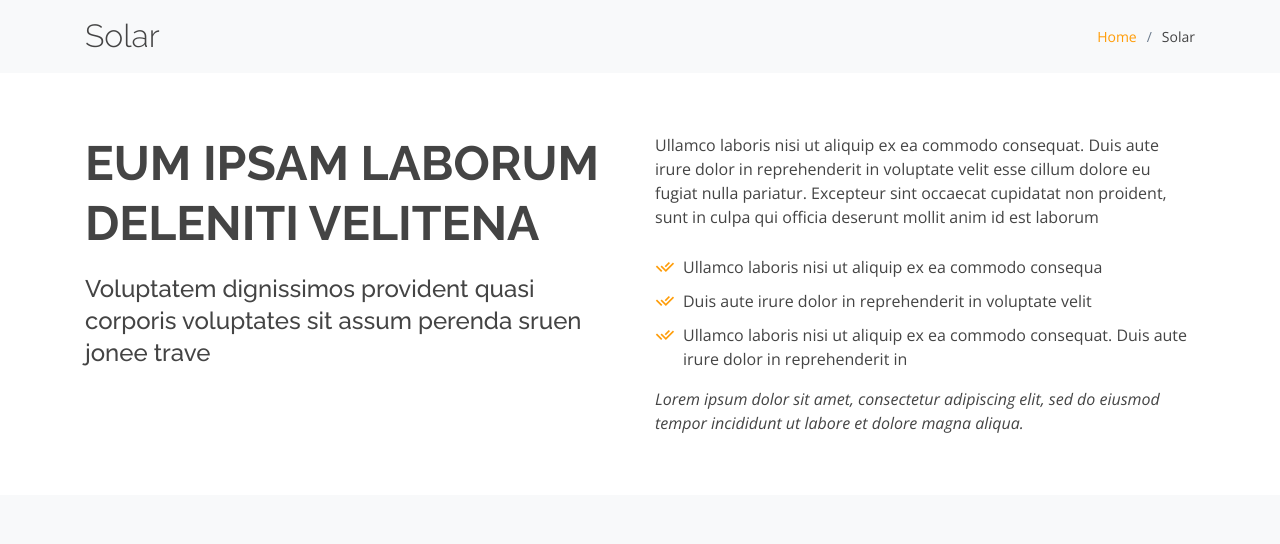
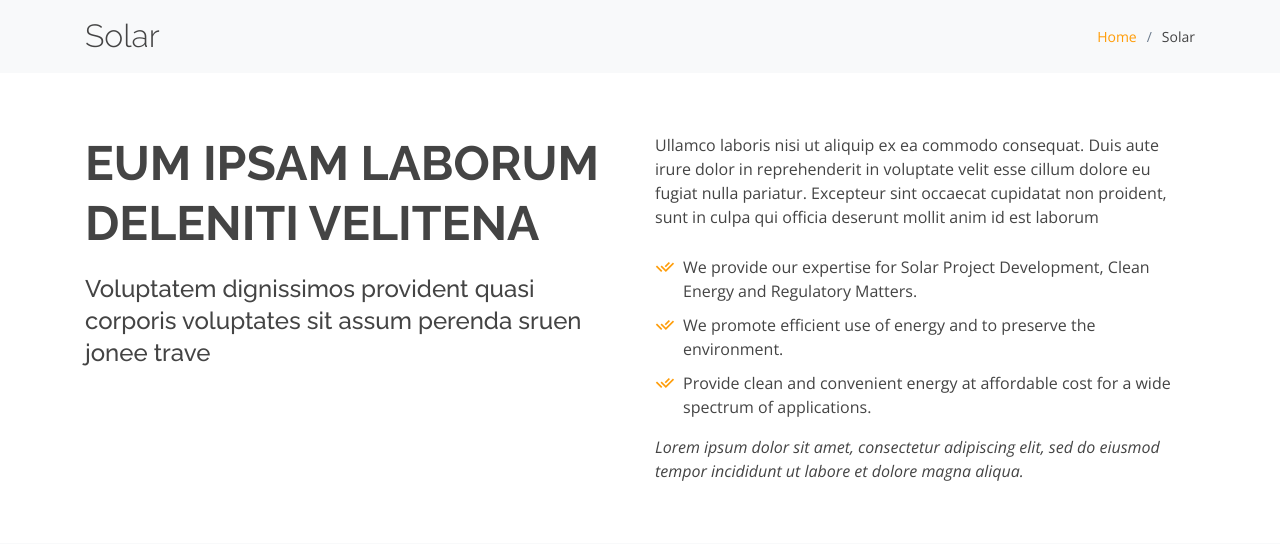
Before and after one commit to Unisight-Technologies/leighfisher-website, a Django app: page /solar/ in a window 1280 px wide. Shown: the part 887-1431 px from the top of the page. Run offline with Django 3.2, Linux system fonts and the light colour scheme; some libraries are stand-ins or nearby versions; some web fonts are replaced.

Commit message:
--- Auto-Git Commit ---

```diff
--- a/leighfisher_app/templates/Solar.html
+++ b/leighfisher_app/templates/Solar.html
@@ -89,9 +89,9 @@
               culpa qui officia deserunt mollit anim id est laborum
             </p>
             <ul>
-              <li><i class="ri-check-double-line"></i> Ullamco laboris nisi ut aliquip ex ea commodo consequa</li>
-              <li><i class="ri-check-double-line"></i> Duis aute irure dolor in reprehenderit in voluptate velit</li>
-              <li><i class="ri-check-double-line"></i> Ullamco laboris nisi ut aliquip ex ea commodo consequat. Duis aute irure dolor in reprehenderit in</li>
+              <li><i class="ri-check-double-line"></i>We provide our expertise for Solar Project Development, Clean Energy and Regulatory Matters.</li>
+              <li><i class="ri-check-double-line"></i>We	promote efficient use of energy and to preserve the environment.</li>
+              <li><i class="ri-check-double-line"></i>Provide clean and convenient energy at affordable cost for a wide spectrum of applications.</li>
             </ul>
             <p class="font-italic">
               Lorem ipsum dolor sit amet, consectetur adipiscing elit, sed do eiusmod tempor incididunt ut labore et dolore
```
